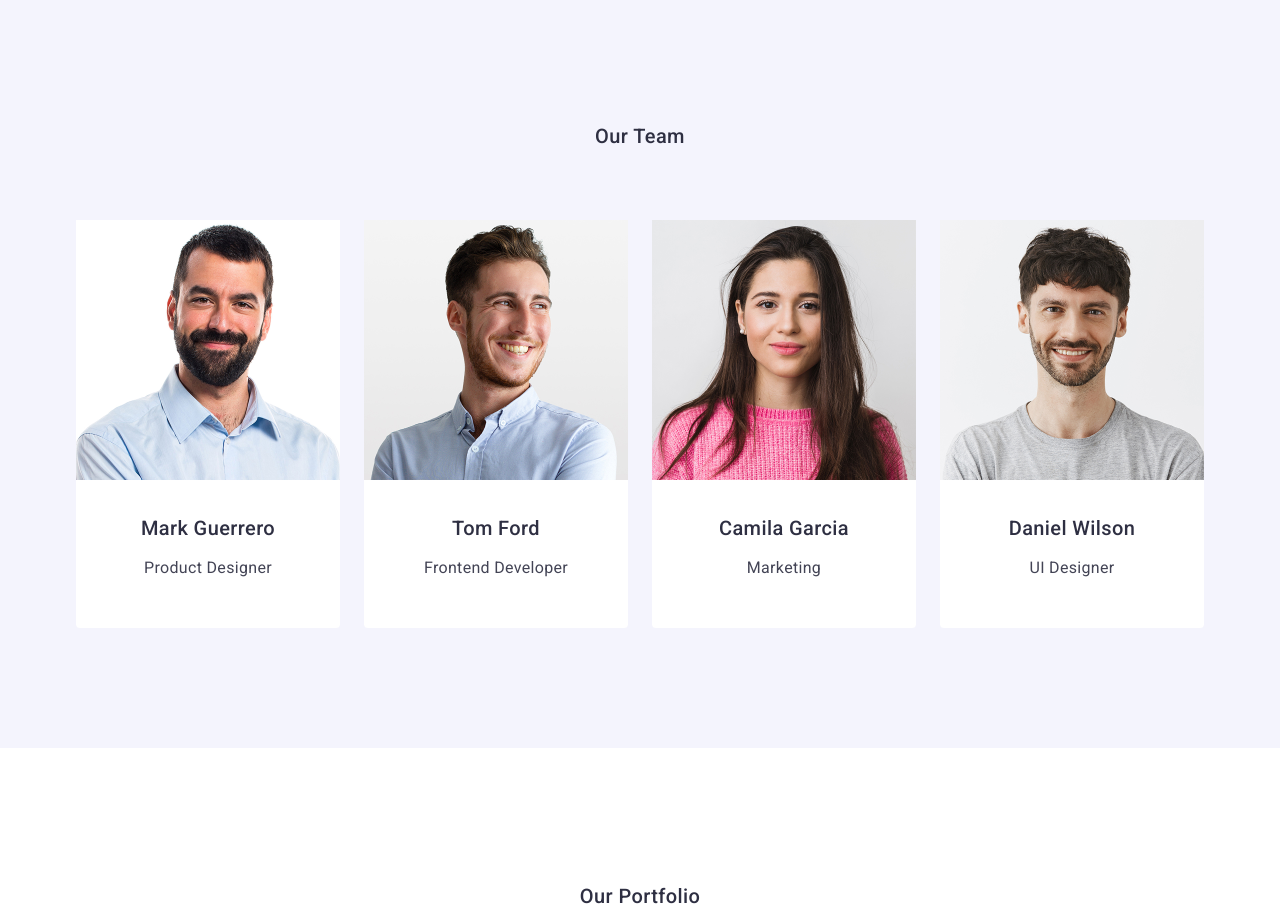
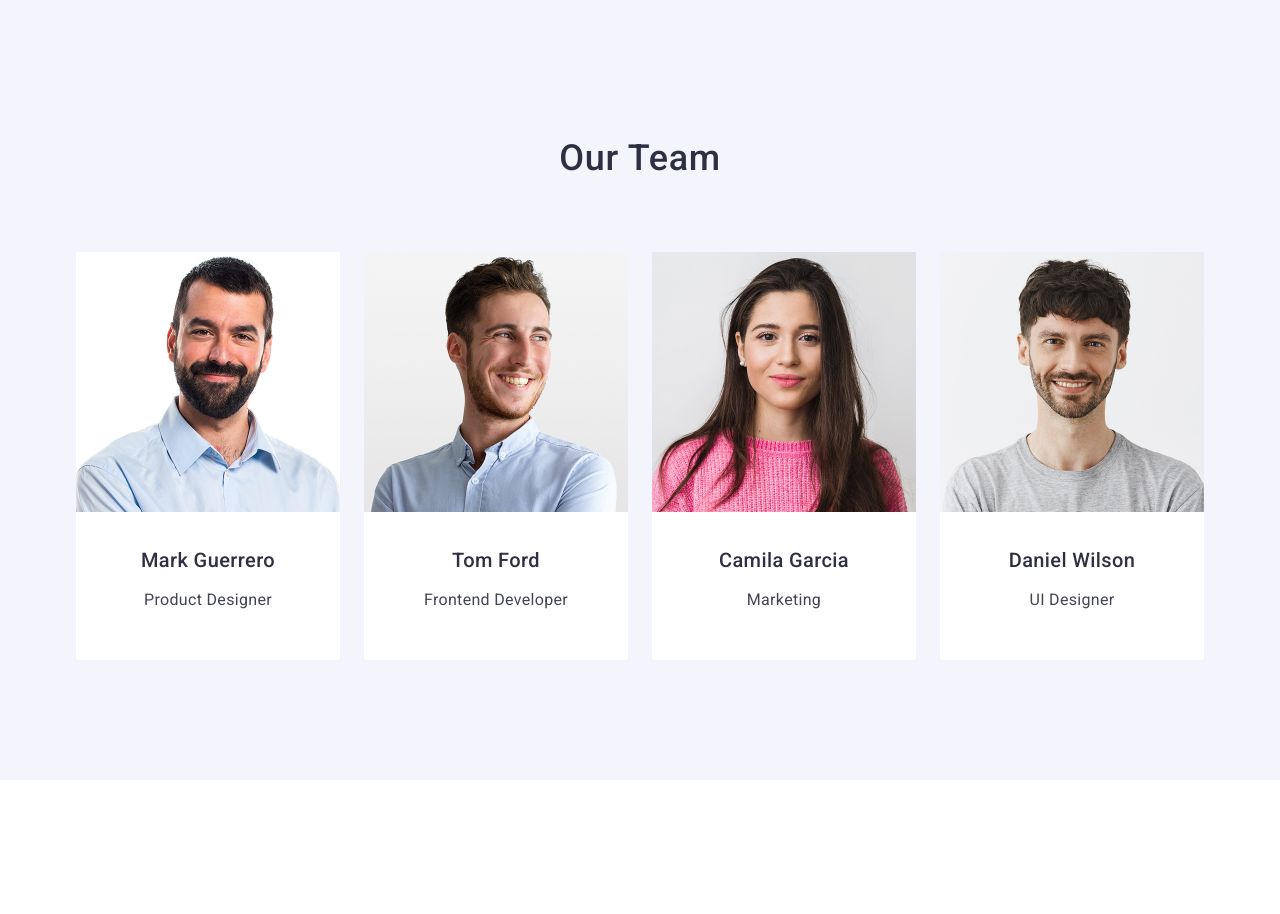
Before and after one commit to KValeri99/goit-markup-hw-02, a plain HTML site: page index.html in a window 1280 px wide. Shown: the part 1180-2094 px from the top of the page. Drawn offline with Linux system fonts and the light colour scheme.

```diff
--- a/css/styles.css
+++ b/css/styles.css
@@ -181,6 +181,17 @@ body {
     font-weight: 500;
     line-height: 1.2;
 }
+.section-title-team {
+    font-size: 36px;
+    line-height: 1.11;
+    text-align: center;
+    letter-spacing: 0.02em;
+    text-transform: capitalize;
+    color: #2e2f42;
+    margin-bottom: 72px;
+    font-weight: 500;
+    line-height: 1.2;
+}
 
 .team-list {
     display: flex;
--- a/index.html
+++ b/index.html
@@ -81,7 +81,7 @@
       </section>
 
       <section class="team">
-        <h2 class="section-title">Our Team</h2>
+        <h2 class="section-title-team">Our Team</h2>
         <ul class="team-list">
           <li class="team-card">
             <img
```
